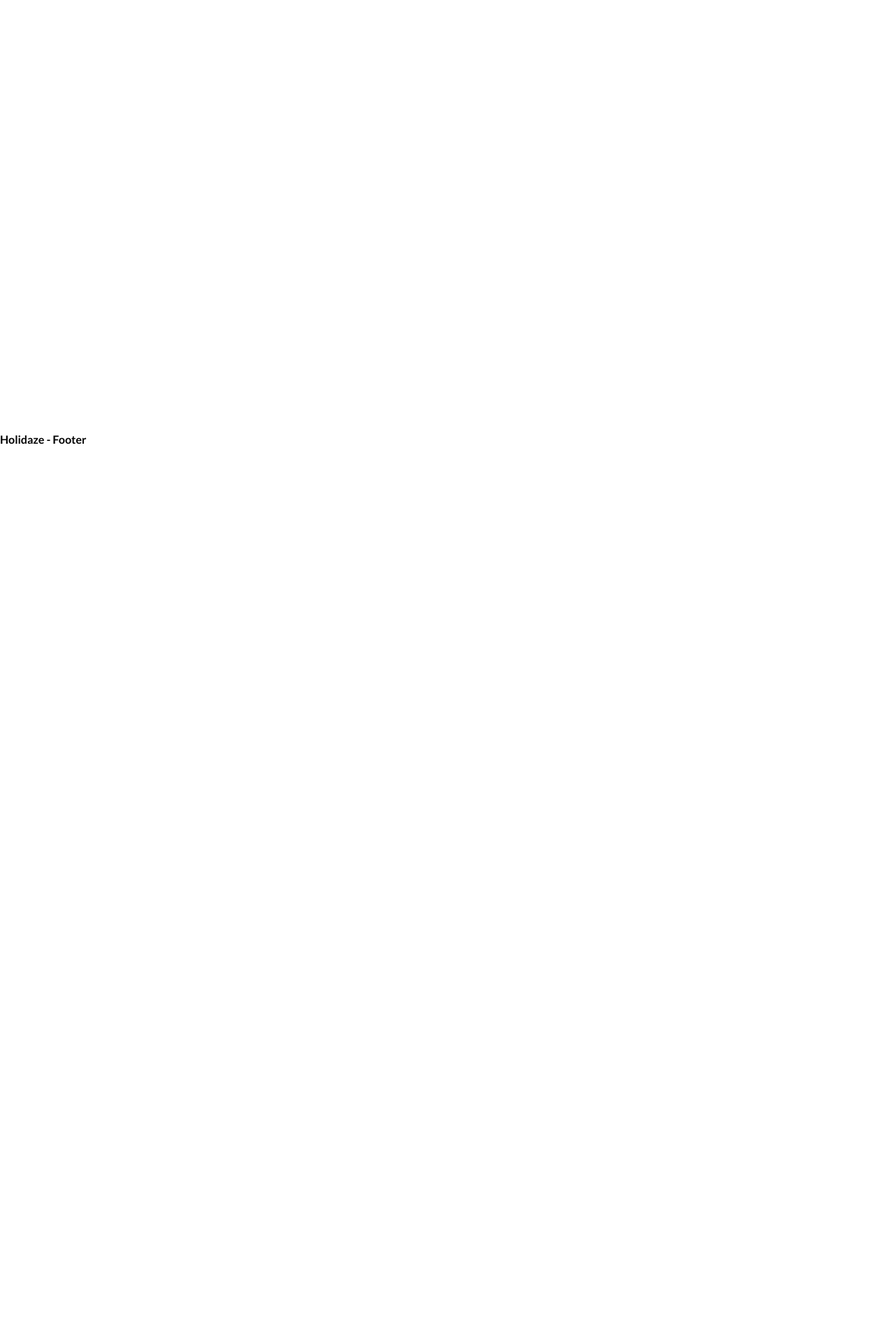
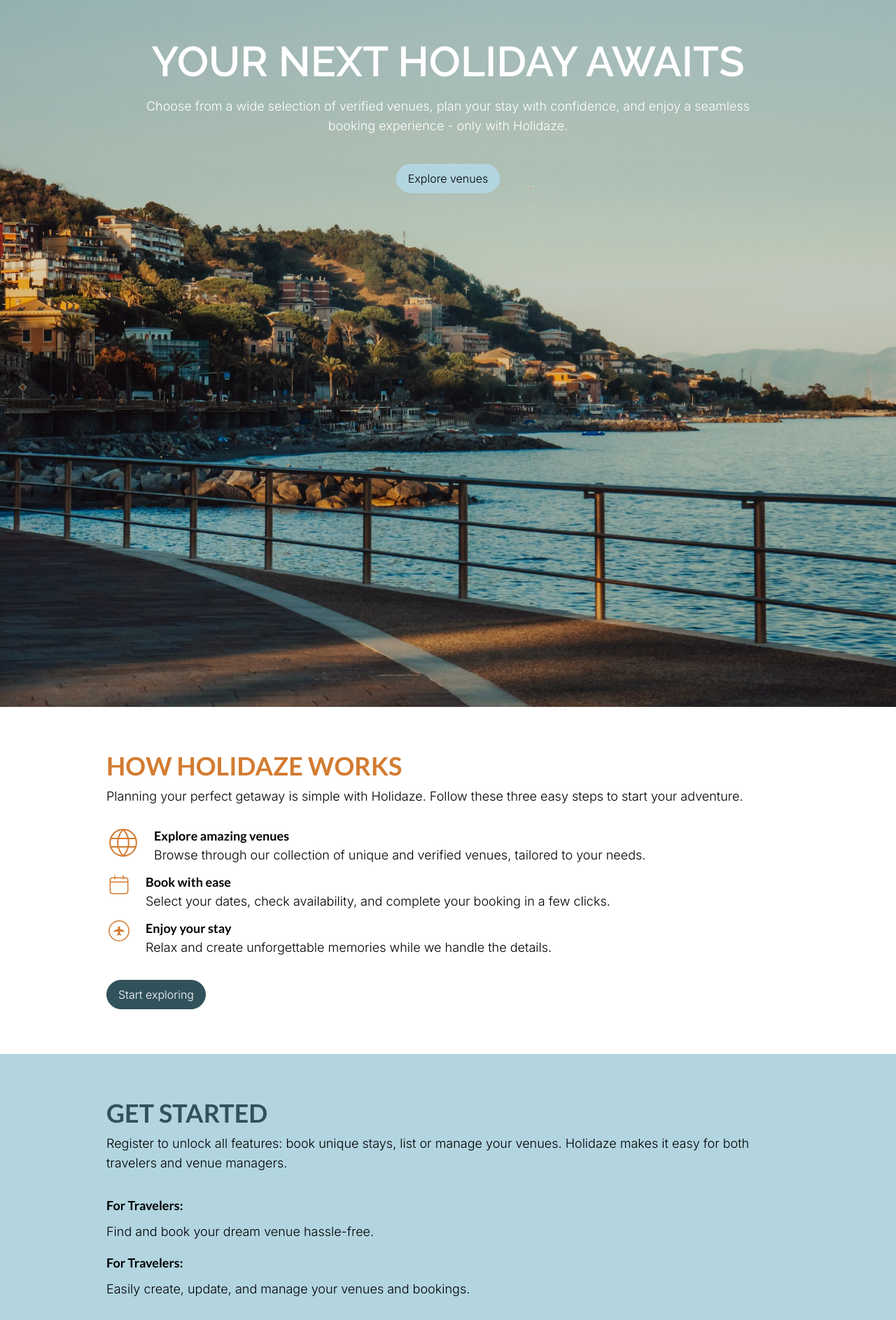
Before and after one commit to karlwoien/project-exam-2, a React (Vite) app: page / in a window 1280 px wide. Shown: the part 160-2046 px from the top of the page at 70% size. Before the commit the page ends 800 px from the top, so only its background shows below. Built offline with nearby package versions, Linux system fonts and the light colour scheme; a web font is replaced by a local one.

Commit message:
adds content to home page component

```diff
--- a/src/pages/Home.jsx
+++ b/src/pages/Home.jsx
@@ -1,5 +1,71 @@
+import React from "react";
+import LinkButton from "../components/LinkButton";
+import { CiGlobe, CiCalendar, CiAirportSign1 } from "react-icons/ci";
+
 export default function Home() {
-    return (
-    <p>Home</p>
-    );
-  };
+  return (
+    <>
+      {/* Hero Section */}
+      <section className="relative w-full bg-cover bg-center pt-16" style={{backgroundImage: "url('/src/assets/hero-image.jpg')", height: "1096px"}}>
+        {/* Overlay */}
+        <div className="absolute inset-0 bg-black opacity-30 -z-10"></div>
+
+        {/* Content */}
+        <div className="max-w-4xl mx-auto px-3 py-20 text-center text-white">
+          <h1 className="text-6xl font-hero mb-5">YOUR NEXT HOLIDAY AWAITS</h1>
+          <p className="mb-10">Choose from a wide selection of verified venues, plan your stay with confidence, and enjoy a seamless booking experience - only with Holidaze.</p>
+          <LinkButton to="/venues" label="Explore venues" variant="accent" className="mb-8"/>
+        </div>
+
+        {/* Search functionality component goes here when ready*/}
+
+      </section>
+
+      {/* How Holidaze works Section */}
+      <section className="max-w-5xl mx-auto px-6 py-16">
+        <h2 className="text-4xl text-bg-highlight mb-2.5">
+          HOW HOLIDAZE WORKS
+        </h2>
+        <p className="mb-7">Planning your perfect getaway is simple with Holidaze. Follow these three easy steps to start your adventure.</p>
+          {/* Feature 1 */}
+          <div className="flex items-start mb-2.5">
+            <CiGlobe className="text-5xl text-bg-highlight mr-5" />
+            <div>
+              <h3 className="text-lg">Explore amazing venues</h3>
+              <p>Browse through our collection of unique and verified venues, tailored to your needs.</p>
+            </div>
+          </div>
+          {/* Feature 2 */}
+          <div className="flex items-start mb-2.5">
+            <CiCalendar className="text-4xl text-bg-highlight mr-5" />
+            <div>
+              <h3 className="text-lg">Book with ease</h3>
+              <p>Select your dates, check availability, and complete your booking in a few clicks.</p>
+            </div>
+          </div>
+          {/* Feature 3 */}
+          <div className="flex items-start mb-8">
+            <CiAirportSign1 className="text-4xl text-bg-highlight mr-5" />
+            <div>
+              <h3 className="text-lg">Enjoy your stay</h3>
+              <p>Relax and create unforgettable memories while we handle the details.</p>
+            </div>
+          </div>
+        {/* CTA Button */}
+        <LinkButton to="/venues" label="Start exploring" variant="primary"/>
+      </section>
+      {/* Get started Section */}
+      <section className="w-full bg-bg-accent py-16">
+        <div className="max-w-5xl mx-auto px-6">
+          <h2 className="text-4xl text-bg-primary mb-2.5">GET STARTED</h2>
+          <p className="mb-8">Register to unlock all features: book unique stays, list or manage your venues. Holidaze makes it easy for both travelers and venue managers.</p>
+          <h3 className="text-lg mb-2.5">For Travelers:</h3>
+          <p className="mb-4">Find and book your dream venue hassle-free.</p>
+          <h3 className="text-lg mb-2.5">For Travelers:</h3>
+          <p className="mb-8">Easily create, update, and manage your venues and bookings.</p>
+          <LinkButton to="/register" label="Register now" variant="primary" />
+        </div>
+      </section>
+    </>
+  );
+};
```
